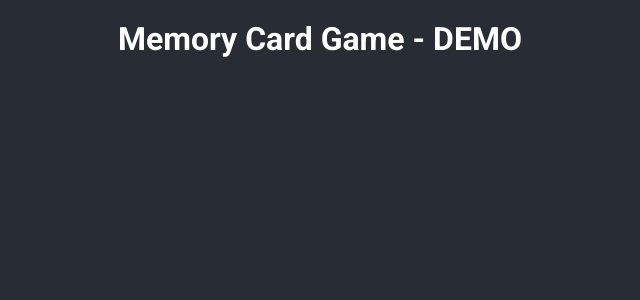
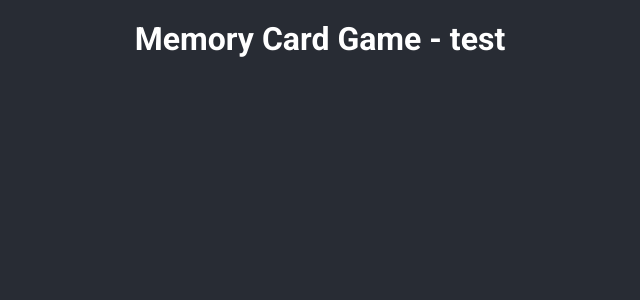
Before and after one commit to ap094/memory-card-game, a React (Vite) app: page / in a window 1280 px wide. Shown: the top 300 px of the page, without its empty margins (320-960 px from the left). Built offline with nearby package versions, Linux system fonts and the light colour scheme.

Commit message:
testing github actions v2

```diff
--- a/src/App.tsx
+++ b/src/App.tsx
@@ -3,7 +3,7 @@
 function App() {
 	return (
 		<main>
-			<h1>Memory Card Game - DEMO</h1>
+			<h1>Memory Card Game - test</h1>
 			{/* <Board /> */}
 		</main>
 	);
```
